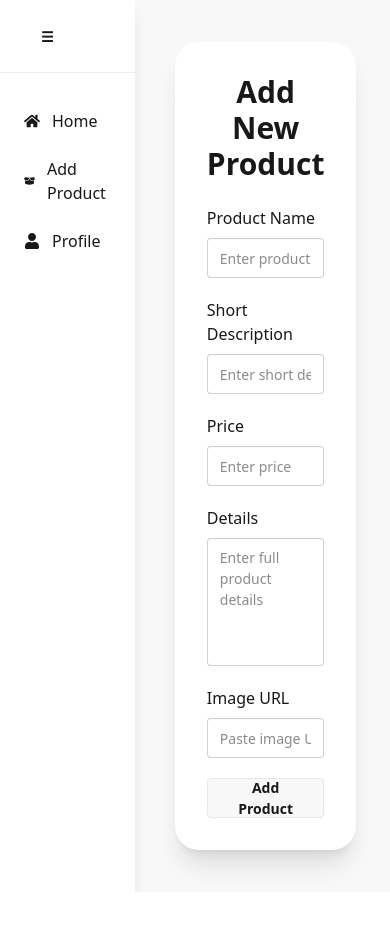
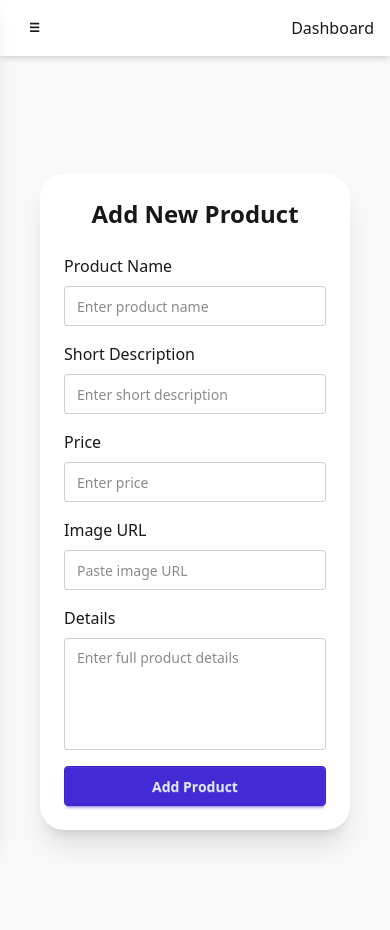
Before and after one commit to azijulhakimbd/NextJS-Product-App, a Next.js app: page /dashboard/add-product in a window 390 px wide. Shown: the top 930 px of the page. Before the commit the page ends 892 px from the top, so only its background shows below. Built offline with nearby package versions, Linux system fonts and the light colour scheme; no server answers; sample sign-in values are in the browser's storage.

Commit message:
Responsive

```diff
--- a/src/Components/Navbar.jsx
+++ b/src/Components/Navbar.jsx
@@ -67,7 +67,7 @@ export default function Navbar() {
         {/* Mobile Menu Button */}
         <button
           onClick={() => setMenuOpen(!menuOpen)}
-          className="md:hidden text-gray-700 dark:text-gray-200 text-2xl"
+          className="md:hidden text-gray-700 text-2xl"
         >
           {menuOpen ? <FaTimes /> : <FaBars />}
         </button>
--- a/src/app/dashboard/add-product/page.jsx
+++ b/src/app/dashboard/add-product/page.jsx
@@ -10,13 +10,20 @@ export default function AddProductPage() {
   const { data: session, status } = useSession();
   const router = useRouter();
   const [loading, setLoading] = useState(false);
-  const [product, setProduct] = useState({ name: "", description: "", price: "", details: "", image: "" });
+  const [product, setProduct] = useState({
+    name: "",
+    description: "",
+    price: "",
+    details: "",
+    image: "",
+  });
 
   useEffect(() => {
     if (status === "unauthenticated") router.push("/login");
   }, [status, router]);
 
-  const handleChange = (e) => setProduct({ ...product, [e.target.name]: e.target.value });
+  const handleChange = (e) =>
+    setProduct({ ...product, [e.target.name]: e.target.value });
 
   const handleSubmit = async (e) => {
     e.preventDefault();
@@ -29,10 +36,8 @@ export default function AddProductPage() {
     });
 
     try {
-      const res = await axios.post("/api/products", product);
-
+      await axios.post("/api/products", product);
       Swal.close();
-
       Swal.fire({
         icon: "success",
         title: "Product Added!",
@@ -40,31 +45,40 @@ export default function AddProductPage() {
         timer: 2000,
         showConfirmButton: false,
       });
-
       setProduct({ name: "", description: "", price: "", details: "", image: "" });
     } catch (err) {
       Swal.close();
       Swal.fire({
         icon: "error",
         title: "Failed",
-        text: err?.response?.data?.message || "Could not add the product. Please try again.",
+        text:
+          err?.response?.data?.message ||
+          "Could not add the product. Please try again.",
       });
     } finally {
       setLoading(false);
     }
   };
 
-  if (status === "loading") return <p className="text-center mt-10">Loading...</p>;
+  if (status === "loading")
+    return <p className="text-center mt-10">Loading...</p>;
   if (!session) return null;
 
   return (
     <div className="min-h-screen flex items-center justify-center bg-base-200 dark:bg-base-300 p-4">
-      <div className="w-full max-w-lg bg-base-100 dark:bg-base-800 rounded-3xl shadow-xl p-8 md:p-10 transition-colors">
-        <h2 className="text-3xl font-bold mb-6 text-center text-base-content dark:text-base-content">Add New Product</h2>
+      <div className="w-full max-w-md sm:max-w-lg lg:max-w-2xl bg-base-100 dark:bg-base-200 rounded-3xl shadow-xl p-6 sm:p-8 lg:p-10 transition-colors">
 
-        <form onSubmit={handleSubmit} className="space-y-5">
+        {/* Title */}
+        <h2 className="text-2xl sm:text-3xl font-bold mb-6 text-center text-base-content">
+          Add New Product
+        </h2>
+
+        {/* Form */}
+        <form onSubmit={handleSubmit} className="space-y-4 sm:space-y-6">
           <div>
-            <label className="block mb-2 font-medium text-base-content dark:text-base-content">Product Name</label>
+            <label className="block mb-2 font-medium text-base-content">
+              Product Name
+            </label>
             <input
               type="text"
               name="name"
@@ -77,7 +91,9 @@ export default function AddProductPage() {
           </div>
 
           <div>
-            <label className="block mb-2 font-medium text-base-content dark:text-base-content">Short Description</label>
+            <label className="block mb-2 font-medium text-base-content">
+              Short Description
+            </label>
             <input
               type="text"
               name="description"
@@ -89,8 +105,11 @@ export default function AddProductPage() {
             />
           </div>
 
+          <div className="grid grid-cols-1 sm:grid-cols-2 gap-4">
             <div>
-            <label className="block mb-2 font-medium text-base-content dark:text-base-content">Price</label>
+              <label className="block mb-2 font-medium text-base-content">
+                Price
+              </label>
               <input
                 type="number"
                 name="price"
@@ -103,19 +122,9 @@ export default function AddProductPage() {
             </div>
 
             <div>
-            <label className="block mb-2 font-medium text-base-content dark:text-base-content">Details</label>
-            <textarea
-              name="details"
-              value={product.details}
-              onChange={handleChange}
-              required
-              placeholder="Enter full product details"
-              className="textarea textarea-bordered w-full h-32 resize-none"
-            />
-          </div>
-
-          <div>
-            <label className="block mb-2 font-medium text-base-content dark:text-base-content">Image URL</label>
+              <label className="block mb-2 font-medium text-base-content">
+                Image URL
+              </label>
               <input
                 type="text"
                 name="image"
@@ -125,8 +134,27 @@ export default function AddProductPage() {
                 className="input input-bordered w-full"
               />
             </div>
+          </div>
 
-          <button type="submit" className={`btn w-full ${loading ? "loading" : ""}`} disabled={loading}>
+          <div>
+            <label className="block mb-2 font-medium text-base-content">
+              Details
+            </label>
+            <textarea
+              name="details"
+              value={product.details}
+              onChange={handleChange}
+              required
+              placeholder="Enter full product details"
+              className="textarea textarea-bordered w-full h-28 sm:h-32 resize-none"
+            />
+          </div>
+
+          <button
+            type="submit"
+            className={`btn btn-primary w-full ${loading ? "loading" : ""}`}
+            disabled={loading}
+          >
             {loading ? "Adding..." : "Add Product"}
           </button>
         </form>
--- a/src/app/dashboard/layout.jsx
+++ b/src/app/dashboard/layout.jsx
@@ -4,11 +4,11 @@ import Link from "next/link";
 import { useState, useEffect } from "react";
 import { useSession, signOut } from "next-auth/react";
 import { useRouter } from "next/navigation";
-import { FaHome, FaBoxOpen, FaUser } from "react-icons/fa";
+import { FaHome, FaBoxOpen, FaUser, FaSignOutAlt } from "react-icons/fa";
 
 export default function DashboardLayout({ children }) {
   const { data: session } = useSession();
-  const [open, setOpen] = useState(true);
+  const [open, setOpen] = useState(false); // sidebar initially closed on mobile
   const router = useRouter();
 
   // Redirect if not logged in
@@ -16,7 +16,7 @@ export default function DashboardLayout({ children }) {
     if (!session) {
       const timer = setTimeout(() => {
         router.push("/login");
-      }, 3000); // 3 seconds
+      }, 2000);
       return () => clearTimeout(timer);
     }
   }, [session, router]);
@@ -24,7 +24,7 @@ export default function DashboardLayout({ children }) {
   if (!session) {
     return (
       <div className="min-h-screen flex items-center justify-center bg-base-200 dark:bg-base-300">
-        <p className="text-base-content">
+        <p className="text-base-content text-center px-4">
           You must login to access dashboard. Redirecting to login...
         </p>
       </div>
@@ -33,26 +33,30 @@ export default function DashboardLayout({ children }) {
 
   return (
     <div className="flex min-h-screen bg-base-200 dark:bg-base-300">
-      {/* Sidebar */}
+      {/* Sidebar (Overlay for Mobile) */}
       <div
-        className={`bg-base-100 dark:bg-base-300 w-64 transition-all ${
-          open ? "translate-x-0" : "-translate-x-64"
-        } md:translate-x-0 shadow-lg`}
+        className={`fixed md:static top-0 left-0 h-full bg-base-100 dark:bg-base-300 shadow-lg w-64 z-50 transform transition-transform duration-300 ${
+          open ? "translate-x-0" : "-translate-x-64 md:translate-x-0"
+        }`}
       >
+        {/* Sidebar Header */}
         <div className="flex items-center justify-between px-6 py-4 border-b border-base-300 dark:border-base-400">
+          <h2 className="font-bold text-lg">Dashboard</h2>
           <button
-            className="md:hidden btn btn-ghost"
-            onClick={() => setOpen(!open)}
+            className="md:hidden btn btn-ghost btn-sm"
+            onClick={() => setOpen(false)}
           >
-            ☰
+            ✕
           </button>
         </div>
 
-        <ul className="mt-6">
+        {/* Sidebar Links */}
+        <ul className="mt-6 space-y-1">
           <li>
             <Link
               href="/dashboard"
               className="flex items-center gap-3 px-6 py-3 hover:bg-base-200 dark:hover:bg-base-400 rounded-lg"
+              onClick={() => setOpen(false)}
             >
               <FaHome /> Home
             </Link>
@@ -61,6 +65,7 @@ export default function DashboardLayout({ children }) {
             <Link
               href="/dashboard/add-product"
               className="flex items-center gap-3 px-6 py-3 hover:bg-base-200 dark:hover:bg-base-400 rounded-lg"
+              onClick={() => setOpen(false)}
             >
               <FaBoxOpen /> Add Product
             </Link>
@@ -69,15 +74,34 @@ export default function DashboardLayout({ children }) {
             <Link
               href="/dashboard/profile"
               className="flex items-center gap-3 px-6 py-3 hover:bg-base-200 dark:hover:bg-base-400 rounded-lg"
+              onClick={() => setOpen(false)}
             >
               <FaUser /> Profile
             </Link>
+          </li>
+          <li>
+            <button
+              onClick={() => signOut({ callbackUrl: "/" })}
+              className="w-full text-left flex items-center gap-3 px-6 py-3 hover:bg-red-500 hover:text-white rounded-lg"
+            >
+              <FaSignOutAlt /> Logout
+            </button>
           </li>
         </ul>
       </div>
 
       {/* Main Content */}
-      <main className="flex-1 p-6">{children}</main>
+      <div className="flex-1 flex flex-col">
+        {/* Top Navbar (for mobile toggle) */}
+        <div className="md:hidden flex items-center justify-between bg-base-100 dark:bg-base-300 px-4 py-3 shadow-md">
+          <button className="btn btn-ghost btn-sm" onClick={() => setOpen(true)}>
+            ☰
+          </button>
+          <span className="font-medium">Dashboard</span>
+        </div>
+
+        <main className="flex-1 p-6">{children}</main>
+      </div>
     </div>
   );
 }
--- a/src/app/dashboard/profile/page.jsx
+++ b/src/app/dashboard/profile/page.jsx
@@ -7,9 +7,10 @@ export default function Profile() {
 
   return (
     <div className="min-h-screen flex items-center justify-center bg-base-200 dark:bg-base-300 p-4">
-      <div className="w-full max-w-md bg-base-100 dark:bg-base-300 rounded-3xl shadow-xl p-8 flex flex-col items-center transition-colors duration-300">
+      <div className="w-full max-w-md md:max-w-2xl lg:max-w-3xl bg-base-100 dark:bg-base-300 rounded-3xl shadow-xl p-6 sm:p-8 flex flex-col items-center transition-colors duration-300">
+
         {/* Avatar */}
-        <div className="relative w-32 h-32 mb-6">
+        <div className="relative w-24 h-24 sm:w-32 sm:h-32 mb-6">
           <div className="absolute inset-0 rounded-full bg-gradient-to-r from-primary to-secondary p-1">
             <img
               src={session?.user?.image || "/default-avatar.png"}
@@ -20,22 +21,26 @@ export default function Profile() {
         </div>
 
         {/* User Info */}
-        <h2 className="text-3xl font-bold text-base-content mb-2 text-center">
+        <h2 className="text-2xl sm:text-3xl font-bold text-base-content mb-2 text-center">
           {session?.user?.name || "Guest User"}
         </h2>
-        <p className="text-base-content/70 mb-4 text-center">{session?.user?.email}</p>
+        <p className="text-sm sm:text-base text-base-content/70 mb-4 text-center">
+          {session?.user?.email}
+        </p>
 
         {/* Details Card */}
-        <div className="w-full bg-base-200 dark:bg-base-100 rounded-xl p-4 flex flex-col gap-3">
-          <div className="flex justify-between">
+        <div className="w-full bg-base-200 dark:bg-base-100 rounded-xl p-4 flex flex-col gap-3 sm:gap-4">
+          <div className="flex flex-col sm:flex-row justify-between sm:items-center">
             <span className="font-medium text-base-content/80">Name:</span>
             <span className="text-base-content">{session?.user?.name}</span>
           </div>
-          <div className="flex justify-between">
+          <div className="flex flex-col sm:flex-row justify-between sm:items-center">
             <span className="font-medium text-base-content/80">Email:</span>
-            <span className="text-base-content">{session?.user?.email}</span>
+            <span className="text-base-content break-all">
+              {session?.user?.email}
+            </span>
           </div>
-          <div className="flex justify-between">
+          <div className="flex flex-col sm:flex-row justify-between sm:items-center">
             <span className="font-medium text-base-content/80">Role:</span>
             <span className="text-base-content">User</span>
           </div>
```
Lines whose indentation alone changed are shown as unchanged.
